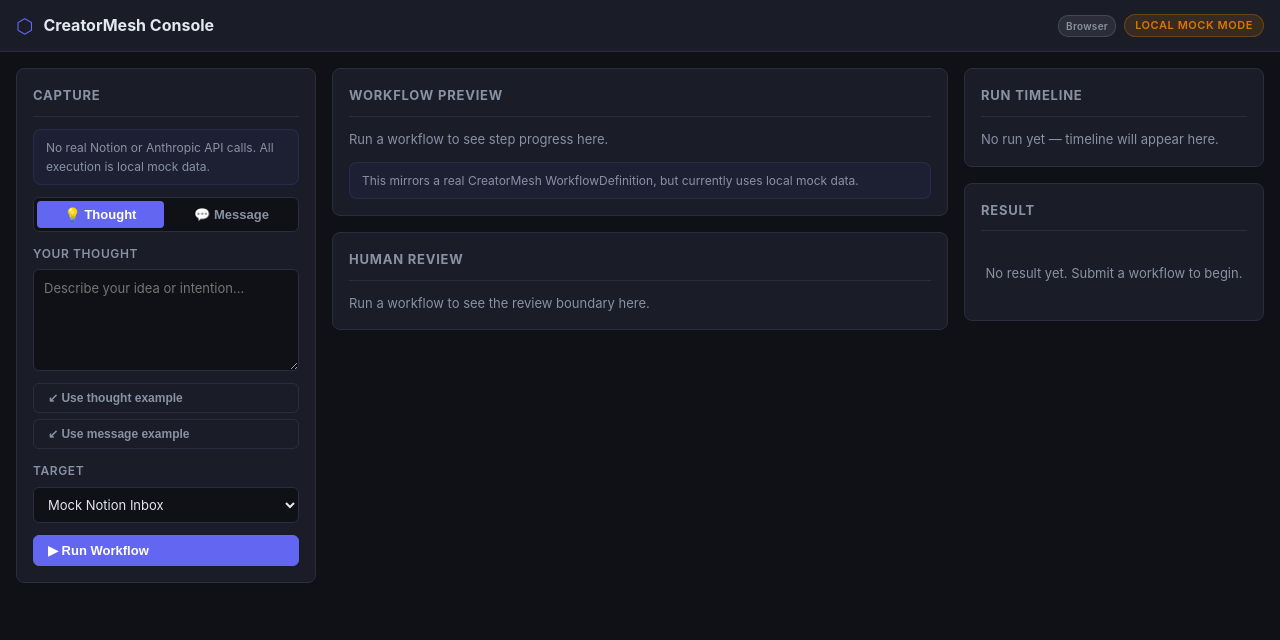
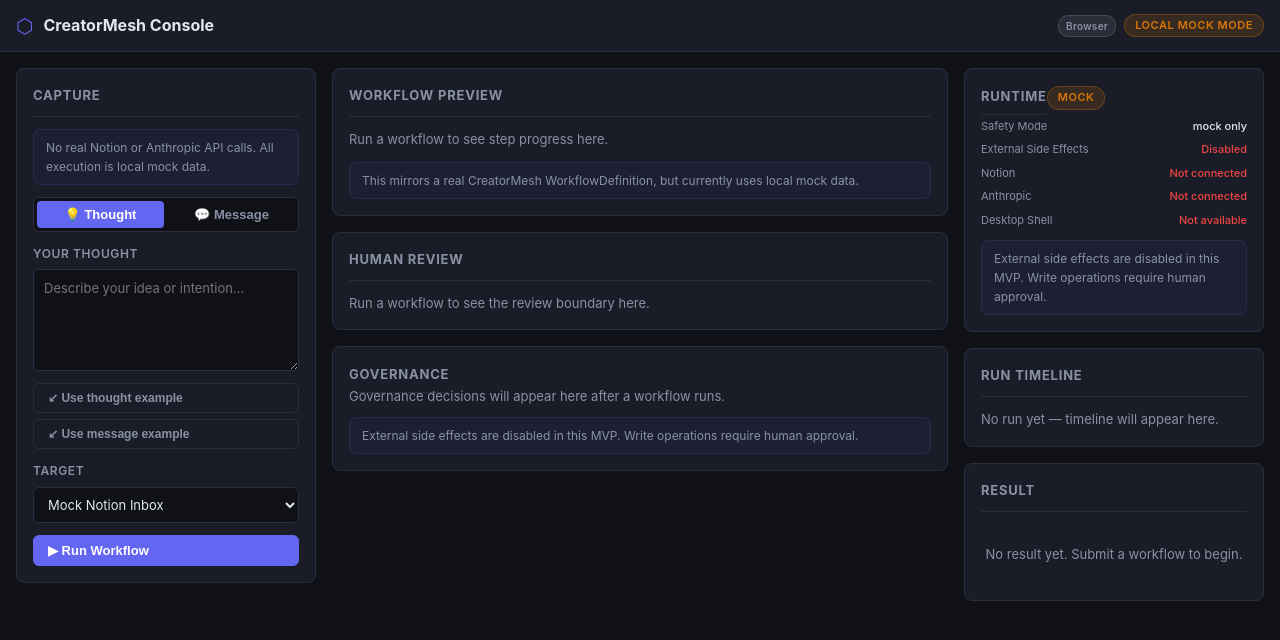
Before and after one commit to CarterShi01/creator-mesh, a React (Vite) app in the folder clients/creator-console/: page / in a window 1280 px wide. Shown: the top 640 px of the page. Built offline with nearby package versions, Linux system fonts and the light colour scheme.

Commit message:
feat(console): add runtime health and governance panels

```diff
--- a/clients/creator-console/src/App.tsx
+++ b/clients/creator-console/src/App.tsx
@@ -10,13 +10,15 @@
 import RunTimeline from './components/RunTimeline'
 import ResultPanel from './components/ResultPanel'
 import { DesktopStatus } from './components/DesktopStatus'
+import { RuntimeHealthPanel } from './components/RuntimeHealthPanel'
+import { GovernancePanel } from './components/GovernancePanel'
 
 export default function App() {
   const clientRef = useRef<WorkflowClient | null>(null)
   const [clientReady, setClientReady] = useState(false)
   const [currentRun, setCurrentRun] = useState<RuntimeRun | null>(null)
   const [runtimeHealth, setRuntimeHealth] = useState<RuntimeHealth | null>(null)
-  const [allRuns, setAllRuns] = useState<RuntimeRun[]>([])
+  const [_allRuns, setAllRuns] = useState<RuntimeRun[]>([])
   const [isLoading, setIsLoading] = useState(false)
 
   // Initialize WorkflowClient once
@@ -72,9 +74,6 @@
     setIsLoading(false)
   }, [client, currentRun])
 
-  // Expose allRuns and runtimeHealth for future panels via context or props
-  void allRuns
-  void runtimeHealth
 
   if (!clientReady) {
     return (
@@ -102,10 +101,12 @@
             onReject={handleReject}
             onRequestChanges={handleRequestChanges}
           />
+          <GovernancePanel run={currentRun} />
         </div>
       }
       timeline={
         <div style={{ display: 'flex', flexDirection: 'column', gap: 'var(--spacing)' }}>
+          <RuntimeHealthPanel health={runtimeHealth} />
           <DesktopStatus />
           <RunTimeline run={currentRun} />
           <ResultPanel run={currentRun} />
--- /dev/null
+++ b/clients/creator-console/src/components/GovernancePanel.tsx
@@ -0,0 +1,65 @@
+import type { RuntimeRun, GovernanceOutcome } from '../runtime/types'
+
+const OUTCOME_LABELS: Record<GovernanceOutcome, string> = {
+  auto_approved: 'Auto-approved',
+  approved:      'Approved',
+  needs_review:  'Needs review',
+  denied:        'Denied',
+}
+
+const OUTCOME_CLASS: Record<GovernanceOutcome, string> = {
+  auto_approved: 'gov-outcome--auto',
+  approved:      'gov-outcome--approved',
+  needs_review:  'gov-outcome--needs-review',
+  denied:        'gov-outcome--denied',
+}
+
+interface GovernancePanelProps {
+  run: RuntimeRun | null
+}
+
+export function GovernancePanel({ run }: GovernancePanelProps) {
+  const decisions = run?.governanceDecisions ?? []
+
+  return (
+    <div className="panel governance-panel">
+      <div className="panel-header">
+        <span className="panel-title">Governance</span>
+        {run && (
+          <span className="badge badge-desktop" style={{ fontSize: 10 }}>
+            {decisions.length} decision{decisions.length !== 1 ? 's' : ''}
+          </span>
+        )}
+      </div>
+
+      {!run || decisions.length === 0 ? (
+        <p className="panel-placeholder">
+          Governance decisions will appear here after a workflow runs.
+        </p>
+      ) : (
+        <div className="gov-decisions">
+          {decisions.map(d => (
+            <div key={d.id} className="gov-decision">
+              <div className="gov-decision-header">
+                <span className="gov-step-label">{d.stepLabel}</span>
+                <span className={`gov-outcome ${OUTCOME_CLASS[d.outcome]}`}>
+                  {OUTCOME_LABELS[d.outcome]}
+                </span>
+              </div>
+              <div className="gov-decision-meta">
+                <span className="gov-permission">{d.permissionLevel.replace(/_/g, ' ')}</span>
+              </div>
+              <div className="gov-reason">{d.reason}</div>
+            </div>
+          ))}
+        </div>
+      )}
+
+      {!run && (
+        <p className="safety-note" style={{ marginTop: 10, marginBottom: 0 }}>
+          External side effects are disabled in this MVP. Write operations require human approval.
+        </p>
+      )}
+    </div>
+  )
+}
--- /dev/null
+++ b/clients/creator-console/src/components/RuntimeHealthPanel.tsx
@@ -0,0 +1,62 @@
+import type { RuntimeHealth } from '../runtime/types'
+
+interface RuntimeHealthPanelProps {
+  health: RuntimeHealth | null
+}
+
+function HealthRow({ label, value, ok }: { label: string; value: string; ok?: boolean }) {
+  return (
+    <div className="runtime-health-row">
+      <span className="runtime-health-label">{label}</span>
+      <span className={`runtime-health-value ${ok === true ? 'runtime-health-value--ok' : ok === false ? 'runtime-health-value--off' : ''}`}>
+        {value}
+      </span>
+    </div>
+  )
+}
+
+export function RuntimeHealthPanel({ health }: RuntimeHealthPanelProps) {
+  if (!health) return null
+
+  return (
+    <div className="panel runtime-health-panel">
+      <div className="panel-header">
+        <span className="panel-title">Runtime</span>
+        <span className={`badge ${health.mode === 'mock' ? 'badge-mock' : 'badge-desktop'}`}>
+          {health.mode}
+        </span>
+      </div>
+
+      <div className="runtime-health-rows">
+        <HealthRow
+          label="Safety Mode"
+          value={health.safetyMode.replace(/-/g, ' ')}
+        />
+        <HealthRow
+          label="External Side Effects"
+          value={health.externalSideEffectsEnabled ? 'Enabled' : 'Disabled'}
+          ok={false}
+        />
+        <HealthRow
+          label="Notion"
+          value={health.notionConnected ? 'Connected' : 'Not connected'}
+          ok={health.notionConnected}
+        />
+        <HealthRow
+          label="Anthropic"
+          value={health.anthropicConnected ? 'Connected' : 'Not connected'}
+          ok={health.anthropicConnected}
+        />
+        <HealthRow
+          label="Desktop Shell"
+          value={health.desktopShellAvailable ? 'Available' : 'Not available'}
+          ok={health.desktopShellAvailable}
+        />
+      </div>
+
+      <p className="safety-note" style={{ marginTop: 10, marginBottom: 0 }}>
+        External side effects are disabled in this MVP. Write operations require human approval.
+      </p>
+    </div>
+  )
+}
--- a/clients/creator-console/src/styles.css
+++ b/clients/creator-console/src/styles.css
@@ -643,3 +643,99 @@
   color: #a78bfa;
   background: rgba(167,139,250,0.08);
 }
+
+/* ─── Runtime Health Panel ───────────────────────────────────── */
+
+.runtime-health-panel {}
+
+.runtime-health-rows {
+  display: flex;
+  flex-direction: column;
+  gap: 6px;
+  margin-top: 8px;
+}
+
+.runtime-health-row {
+  display: flex;
+  justify-content: space-between;
+  align-items: center;
+  font-size: 12px;
+}
+
+.runtime-health-label {
+  color: var(--color-text-muted);
+  font-size: 11px;
+}
+
+.runtime-health-value {
+  color: var(--color-text);
+  font-weight: 500;
+  font-size: 11px;
+}
+
+.runtime-health-value--ok {
+  color: var(--color-success);
+}
+
+.runtime-health-value--off {
+  color: var(--color-danger);
+}
+
+/* ─── Governance Panel ───────────────────────────────────────── */
+
+.gov-decisions {
+  display: flex;
+  flex-direction: column;
+  gap: 10px;
+  margin-top: 8px;
+}
+
+.gov-decision {
+  padding: 8px 10px;
+  border-radius: 6px;
+  background: rgba(255,255,255,0.03);
+  border: 1px solid var(--color-border);
+}
+
+.gov-decision-header {
+  display: flex;
+  justify-content: space-between;
+  align-items: center;
+  margin-bottom: 4px;
+}
+
+.gov-step-label {
+  font-size: 12px;
+  font-weight: 600;
+  color: var(--color-text);
+}
+
+.gov-outcome {
+  font-size: 10px;
+  font-weight: 600;
+  padding: 2px 7px;
+  border-radius: 10px;
+  letter-spacing: 0.03em;
+}
+
+.gov-outcome--auto     { background: rgba(99,102,241,0.15); color: #818cf8; border: 1px solid rgba(99,102,241,0.3); }
+.gov-outcome--approved { background: rgba(34,197,94,0.12);  color: #22c55e; border: 1px solid rgba(34,197,94,0.25); }
+.gov-outcome--needs-review { background: rgba(245,158,11,0.15); color: #f59e0b; border: 1px solid rgba(245,158,11,0.3); }
+.gov-outcome--denied   { background: rgba(239,68,68,0.12);  color: #ef4444; border: 1px solid rgba(239,68,68,0.25); }
+
+.gov-decision-meta {
+  margin-bottom: 4px;
+}
+
+.gov-permission {
+  font-size: 10px;
+  color: var(--color-text-muted);
+  text-transform: uppercase;
+  letter-spacing: 0.05em;
+}
+
+.gov-reason {
+  font-size: 11px;
+  color: var(--color-text-muted);
+  line-height: 1.5;
+}
```
